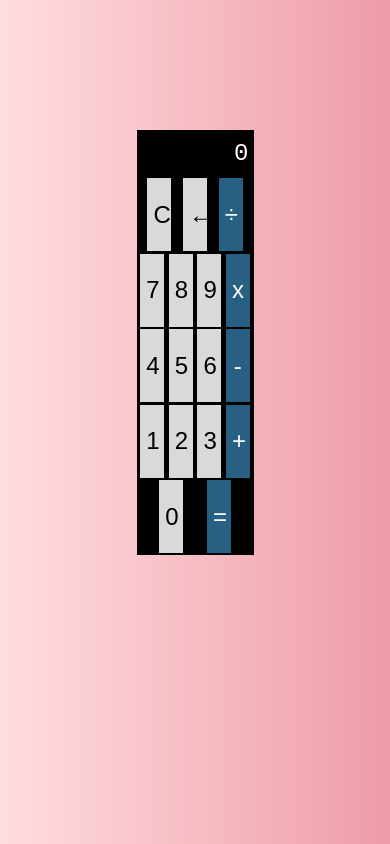
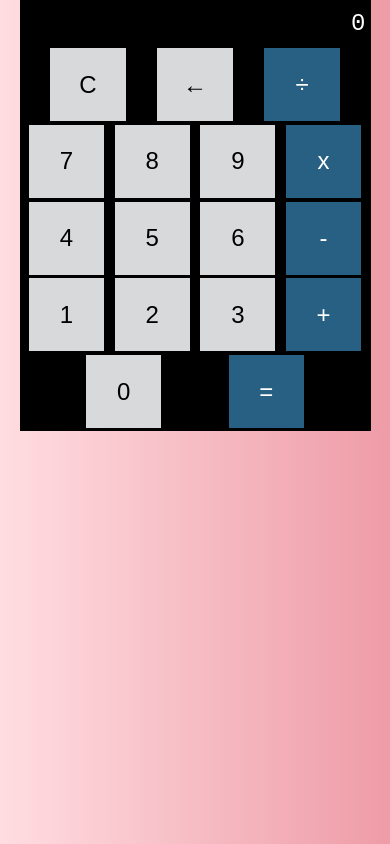
Before and after one commit to nickster716/calculator-project, a plain HTML site: page index.html in a window 390 px wide. Drawn offline with Linux system fonts and the light colour scheme.

Commit message:
Update style.css

```diff
--- a/style.css
+++ b/style.css
@@ -66,22 +66,29 @@ body{
     background-color: #3e92c4;
 }
 
-/* Responsive Design */
+/* Media query for devices smaller than 600px */
 @media (max-width: 600px) {
+    body {
+        padding: 0;
+        margin: 0;
+        height: 100%; /* Ensure full height for the calculator */
+    }
+
     .calc {
-        width: 90%; /* Adjust calculator width for mobile */
+        width: 90%; /* Make calculator take up 90% of the screen width */
+        max-width: none; /* Remove max-width for smaller screens */
     }
 
     .calc-button {
-        width: 22%; /* Make buttons slightly smaller to fit better on smaller screens */
-        font-size: 1.5em; /* Reduce font size for better readability */
+        width: 22%; /* Make buttons smaller to fit */
+        font-size: 1.5em; /* Smaller font size for buttons */
+    }
+
+    .screen {
+        font-size: 1.5em; /* Smaller font size for the screen */
     }
 
     .calc-row {
-        justify-content: space-evenly; /* Evenly space the buttons */
-    }
-
-    .screen {
-        font-size: 1.5em; /* Reduce the screen font size on smaller screens */
+        justify-content: space-evenly; /* Space buttons evenly */
     }
 }
```
